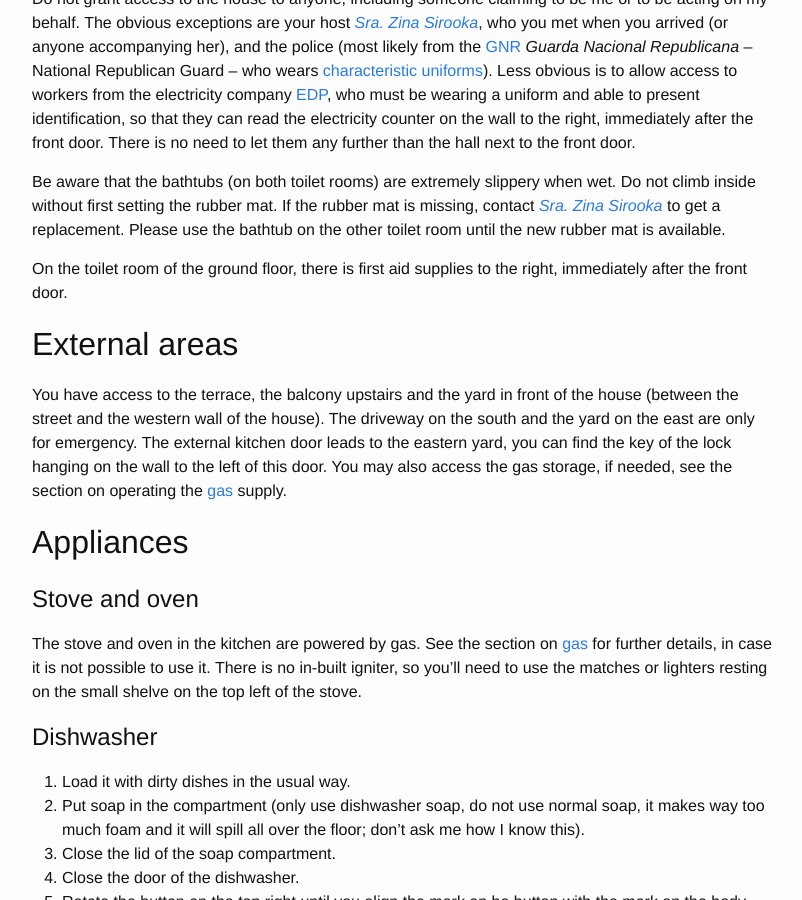
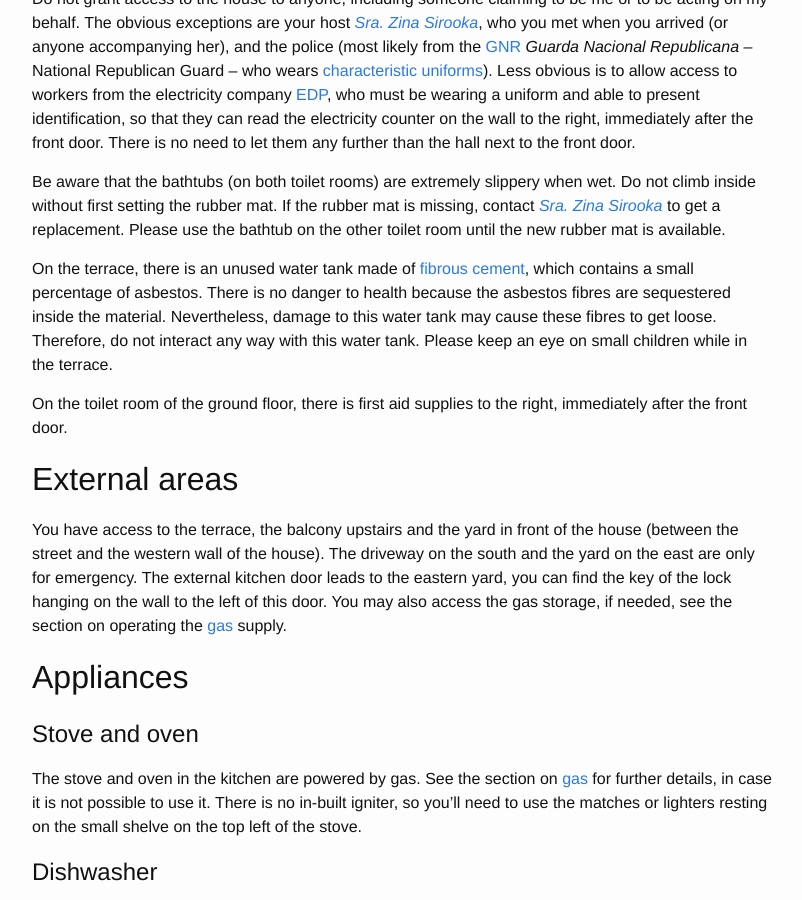
Before and after one commit to jgte/zh, a Jekyll site: the page built from english.md, in a window 1280 px wide and 900 px high, scrolled down 2890 px. Shown: the whole window, without its empty margins (238-1040 px from the left). Built offline with Jekyll 4.4.1, drawn with Linux system fonts in a browser that asks for light colours.

Commit message:
added warning about water tank

```diff
--- a/english.md
+++ b/english.md
@@ -97,6 +97,8 @@
 Do not grant access to the house to anyone, including someone claiming to be me or to be acting on my behalf. The obvious exceptions are your host [*Sra. Zina Sirooka*](#house-contacts), who you met when you arrived (or anyone accompanying her), and the police (most likely from the [GNR](http://www.gnr.pt) *Guarda Nacional Republicana* -- National Republican Guard -- who wears [characteristic uniforms](https://www.google.pt/search?q=farda+da+guarda+nacional+republicana&source=lnms&tbm=isch&sa=X&ved=0ahUKEwjum6Kdx97LAhWHchQKHY8ZDtYQ_AUIBygB&biw=1358&bih=650)). Less obvious is to allow access to workers from the electricity company [EDP](http://www.edp.pt), who must be wearing a uniform and able to present identification, so that they can read the electricity counter on the wall to the right, immediately after the front door. There is no need to let them any further than the hall next to the front door.
 
 Be aware that the bathtubs (on both toilet rooms) are extremely slippery when wet. Do not climb inside without first setting the rubber mat. If the rubber mat is missing, contact [*Sra. Zina Sirooka*](#house-contacts) to get a replacement. Please use the bathtub on the other toilet room until the new rubber mat is available.
+
+On the terrace, there is an unused water tank made of [fibrous cement](https://en.wikipedia.org/wiki/Asbestos_cement), which contains a small percentage of asbestos. There is no danger to health because the asbestos fibres are sequestered inside the material. Nevertheless, damage to this water tank may cause these fibres to get loose. Therefore, do not interact any way with this water tank. Please keep an eye on small children while in the terrace.
 
 On the toilet room of the ground floor, there is first aid supplies to the right, immediately after the front door.
 
```
